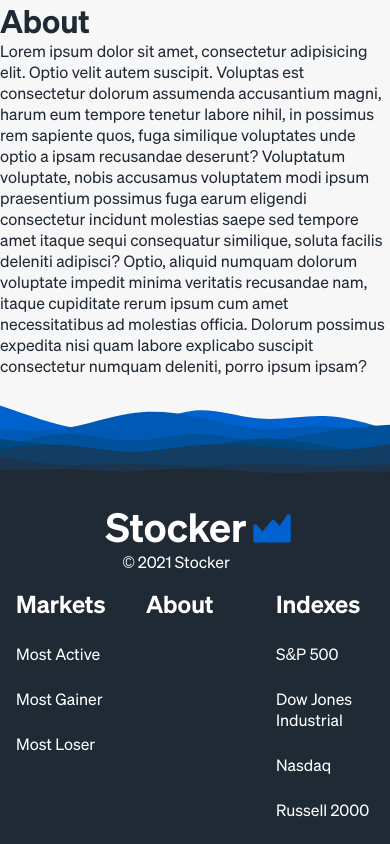
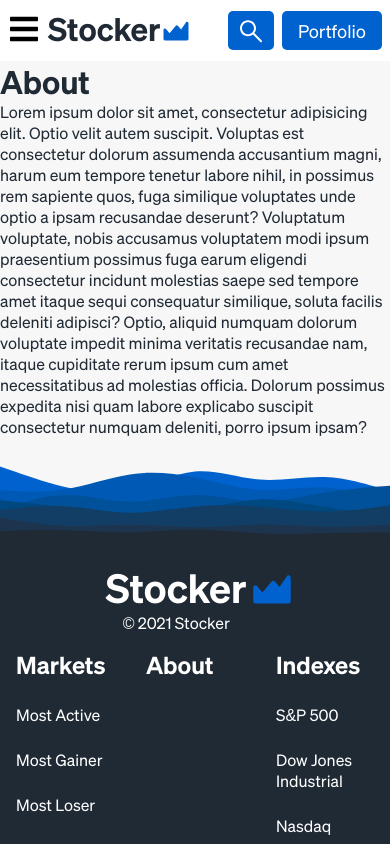
Before and after one commit to TomatoSlasher/Stocker, a Next.js app: page /about in a window 390 px wide. Shown: the top 844 px of the page. Built offline with nearby package versions, Linux system fonts and the light colour scheme.

Commit message:
responsive header

```diff
--- a/src/components/general-components/Header.module.css
+++ b/src/components/general-components/Header.module.css
@@ -4,10 +4,17 @@
   align-items: center;
   padding: 1rem 1rem;
   background-color: white;
+  z-index: 5;
 }
 .logo-container {
   display: flex;
+  cursor: pointer;
 }
+/* .logo {
+  display: flex;
+  justify-content: center;
+  align-items: center;
+} */
 .logo-container path {
   fill: #0062cf;
 }
@@ -58,7 +65,6 @@
 }
 .header-menu-markets {
   font-weight: bold;
-  /* text-align: center; */
   padding: 1rem 0.3rem;
   border-bottom: 1px solid rgb(201, 201, 201);
   cursor: pointer;
@@ -67,9 +73,7 @@
   background-color: rgb(230, 230, 230);
   border-radius: 5px;
 }
-.logo {
-  cursor: pointer;
-}
+
 .search-button {
   border-top-left-radius: 0px;
   border-bottom-left-radius: 0px;
@@ -126,3 +130,94 @@
   width: 10rem;
   position: absolute;
 }
+@keyframes show {
+  0% {
+    opacity: 0;
+    transform: translateY(-2rem);
+  }
+  100% {
+    opacity: 1;
+    transform: translateY(0rem);
+  }
+}
+@media only screen and (max-width: 1210px) {
+  .header-search-input {
+    width: 20rem;
+  }
+}
+@media only screen and (max-width: 1050px) {
+  .header-search-input {
+    width: 25vw;
+  }
+}
+@media only screen and (max-width: 970px) {
+  .header-search-input {
+    width: 22vw;
+  }
+  .portfolio-btn {
+    margin-left: 0.5rem;
+  }
+}
+@media only screen and (max-width: 925px) {
+  .header-search {
+    position: absolute;
+    background-color: white;
+    top: 3.8rem;
+    left: 0;
+    width: 100%;
+    z-index: 10;
+    animation: show 0.5s ease-in-out forwards;
+  }
+  .header-search-input {
+    width: 100%;
+    border-radius: 0px;
+  }
+  .search-button {
+    border-radius: 5px;
+    padding: 0.25rem 0.75rem;
+  }
+  .portfolio-btn {
+    padding: 0.57rem 1.5rem;
+  }
+
+  .search-portfolio-header,
+  .hamburger-btn-container {
+    width: 11rem;
+  }
+}
+@media only screen and (max-width: 700px) {
+  .header-container {
+    padding: 0.5rem 0.5rem;
+  }
+  .portfolio-btn {
+    padding: 0.5rem 1rem;
+  }
+  .search-button {
+    border-radius: 5px;
+    padding: 0rem 0.7rem;
+    padding-top: 0.1rem;
+  }
+
+  .search-portfolio-header,
+  .hamburger-btn-container {
+    width: 9.5rem;
+  }
+}
+@media only screen and (max-width: 600px) {
+  .logo-container {
+    margin-left: 1rem;
+  }
+  .left-head {
+    display: flex;
+    align-items: center;
+  }
+  .search-portfolio-header,
+  .hamburger-btn-container {
+    width: auto;
+  }
+}
+@media only screen and (max-width: 420px) {
+  .logo-container {
+    margin-left: 0.5rem;
+  }
+}
--- a/src/components/general-components/Header.tsx
+++ b/src/components/general-components/Header.tsx
@@ -4,6 +4,7 @@ import classes from "./Header.module.css";
 import HeaderSearch from "./header-components/HeaderSearch";
 import IndexesQuote from "./IndexsQuote";
 import { useRouter } from "next/router";
+import { useMediaQuery } from "react-responsive";
 
 const Header: React.FC = () => {
   let items = localStorage.getItem("cashBalance");
@@ -15,7 +16,13 @@ const Header: React.FC = () => {
   const [IndexDropDown, setindexDropDown] = useState(false);
   const [showIndex, setShowIndex] = useState(true);
   const router = useRouter();
-  console.log(router);
+  const isTablet = useMediaQuery({ minWidth: 601, maxWidth: 925 });
+  const [activeSearch, setActiveSearch] = useState(false);
+  const isMobile = useMediaQuery({ query: "(max-width: 600px)" });
+  console.log(isMobile, isTablet);
+  useEffect(() => {
+    setActiveSearch(false);
+  }, [router]);
   useEffect(() => {
     if (router.pathname === "/most-gainers") {
       setShowIndex(false);
@@ -33,6 +40,7 @@ const Header: React.FC = () => {
   return (
     <Fragment>
       <header>
+        {!isTablet && !isMobile && (
           <div className={classes["header-container"]}>
             <div className={classes["logo-markets-container"]}>
               <div className="header-logo">
@@ -110,7 +118,9 @@ const Header: React.FC = () => {
                   <div className={classes["drop-wrapper"]}>
                     <div className={classes["menu-dropdown"]}>
                       <Link href="/SP500">
-                      <p className={classes["header-menu-markets"]}>S&P 500</p>
+                        <p className={classes["header-menu-markets"]}>
+                          S&P 500
+                        </p>
                       </Link>
 
                       <Link href="/DOW">
@@ -135,11 +145,147 @@ const Header: React.FC = () => {
               <HeaderSearch />
               <div className="header-portfolio">
                 <Link href="/portfolio">
-                <button className={classes["portfolio-btn"]}>Portfolio</button>
+                  <button className={classes["portfolio-btn"]}>
+                    Portfolio
+                  </button>
                 </Link>
               </div>
             </div>
           </div>
+        )}
+        {isTablet && (
+          <div className={classes["header-container"]}>
+            <div className={classes["hamburger-btn-container"]}>
+              <svg
+                width="32"
+                height="32"
+                aria-hidden="true"
+                focusable="false"
+                data-prefix="fas"
+                data-icon="bars"
+                role="img"
+                xmlns="http://www.w3.org/2000/svg"
+                viewBox="0 0 448 512"
+                className={classes["hamburger-btn"]}
+              >
+                <path
+                  fill="currentColor"
+                  d="M16 132h416c8.837 0 16-7.163 16-16V76c0-8.837-7.163-16-16-16H16C7.163 60 0 67.163 0 76v40c0 8.837 7.163 16 16 16zm0 160h416c8.837 0 16-7.163 16-16v-40c0-8.837-7.163-16-16-16H16c-8.837 0-16 7.163-16 16v40c0 8.837 7.163 16 16 16zm0 160h416c8.837 0 16-7.163 16-16v-40c0-8.837-7.163-16-16-16H16c-8.837 0-16 7.163-16 16v40c0 8.837 7.163 16 16 16z"
+                ></path>
+              </svg>
+            </div>
+
+            <div className={classes["logo-markets-container"]}>
+              <div className="header-logo">
+                <Link href="/">
+                  <div className={classes["logo-container"]}>
+                    <h1 className={classes["logo"]}>Stocker</h1>
+
+                    <svg
+                      width="30"
+                      height="45"
+                      viewBox="0 0 24 24"
+                      data-icon="chart-area"
+                    >
+                      <path d="M2.002 11.748c-.017-.376.1-.76.348-1.044.46-.526 1.2-.522 1.655.02l2.857 3.395 4.99-5.842c.218-.256.516-.4.826-.4.31 0 .61.143.828.4l2.526 2.943 3.765-5.513c.085-.176.203-.328.343-.444.463-.396 1.118-.344 1.53.15.22.267.33.61.33.955v12.268C22 19.39 21.473 20 20.824 20H3.176C2.526 20 2 19.39 2 18.636v-6.818c0-.023 0-.047.002-.07z"></path>
+                    </svg>
+                  </div>
+                </Link>
+              </div>
+            </div>
+            <div className={classes["search-portfolio-header"]}>
+              {activeSearch && <HeaderSearch />}
+              <button
+                onClick={() => setActiveSearch(!activeSearch)}
+                className={classes["search-button"]}
+              >
+                <svg
+                  width="24"
+                  height="24"
+                  viewBox="0 0 24 24"
+                  data-icon="search"
+                >
+                  <path d="M9 3C5.686 3 3 5.686 3 9c0 3.313 2.686 6 6 6s6-2.687 6-6c0-3.314-2.686-6-6-6m13.713 19.713c-.387.388-1.016.388-1.404 0l-7.404-7.404C12.55 16.364 10.85 17 9 17c-4.418 0-8-3.582-8-8 0-4.42 3.582-8 8-8s8 3.58 8 8c0 1.85-.634 3.55-1.69 4.905l7.403 7.404c.39.386.39 1.015 0 1.403"></path>
+                </svg>
+              </button>
+              <div className="header-portfolio">
+                <Link href="/portfolio">
+                  <button className={classes["portfolio-btn"]}>
+                    Portfolio
+                  </button>
+                </Link>
+              </div>
+            </div>
+          </div>
+        )}
+        {isMobile && (
+          <div className={classes["header-container"]}>
+            <div className={classes["left-head"]}>
+              <div className={classes["hamburger-btn-container"]}>
+                <svg
+                  width="32"
+                  height="32"
+                  aria-hidden="true"
+                  focusable="false"
+                  data-prefix="fas"
+                  data-icon="bars"
+                  role="img"
+                  xmlns="http://www.w3.org/2000/svg"
+                  viewBox="0 0 448 512"
+                  className={classes["hamburger-btn"]}
+                >
+                  <path
+                    fill="currentColor"
+                    d="M16 132h416c8.837 0 16-7.163 16-16V76c0-8.837-7.163-16-16-16H16C7.163 60 0 67.163 0 76v40c0 8.837 7.163 16 16 16zm0 160h416c8.837 0 16-7.163 16-16v-40c0-8.837-7.163-16-16-16H16c-8.837 0-16 7.163-16 16v40c0 8.837 7.163 16 16 16zm0 160h416c8.837 0 16-7.163 16-16v-40c0-8.837-7.163-16-16-16H16c-8.837 0-16 7.163-16 16v40c0 8.837 7.163 16 16 16z"
+                  ></path>
+                </svg>
+              </div>
+
+              <div className={classes["logo-markets-container"]}>
+                <div className="header-logo">
+                  <Link href="/">
+                    <div className={classes["logo-container"]}>
+                      <h1 className={classes["logo"]}>Stocker</h1>
+
+                      <svg
+                        width="30"
+                        height="45"
+                        viewBox="0 0 24 24"
+                        data-icon="chart-area"
+                      >
+                        <path d="M2.002 11.748c-.017-.376.1-.76.348-1.044.46-.526 1.2-.522 1.655.02l2.857 3.395 4.99-5.842c.218-.256.516-.4.826-.4.31 0 .61.143.828.4l2.526 2.943 3.765-5.513c.085-.176.203-.328.343-.444.463-.396 1.118-.344 1.53.15.22.267.33.61.33.955v12.268C22 19.39 21.473 20 20.824 20H3.176C2.526 20 2 19.39 2 18.636v-6.818c0-.023 0-.047.002-.07z"></path>
+                      </svg>
+                    </div>
+                  </Link>
+                </div>
+              </div>
+            </div>
+
+            <div className={classes["search-portfolio-header"]}>
+              {activeSearch && <HeaderSearch />}
+              <button
+                onClick={() => setActiveSearch(!activeSearch)}
+                className={classes["search-button"]}
+              >
+                <svg
+                  width="24"
+                  height="24"
+                  viewBox="0 0 24 24"
+                  data-icon="search"
+                >
+                  <path d="M9 3C5.686 3 3 5.686 3 9c0 3.313 2.686 6 6 6s6-2.687 6-6c0-3.314-2.686-6-6-6m13.713 19.713c-.387.388-1.016.388-1.404 0l-7.404-7.404C12.55 16.364 10.85 17 9 17c-4.418 0-8-3.582-8-8 0-4.42 3.582-8 8-8s8 3.58 8 8c0 1.85-.634 3.55-1.69 4.905l7.403 7.404c.39.386.39 1.015 0 1.403"></path>
+                </svg>
+              </button>
+              <div className="header-portfolio">
+                <Link href="/portfolio">
+                  <button className={classes["portfolio-btn"]}>
+                    Portfolio
+                  </button>
+                </Link>
+              </div>
+            </div>
+          </div>
+        )}
       </header>
       {/* {showIndex ? <IndexesQuote /> : ""} */}
     </Fragment>
--- a/src/components/general-components/header-components/HeaderSearch.module.css
+++ b/src/components/general-components/header-components/HeaderSearch.module.css
@@ -30,3 +30,8 @@
 .exchange-container:last-child {
   color: black;
 }
+@media only screen and (max-width: 925px) {
+  .search-btn {
+    display: none;
+  }
+}
--- a/src/components/general-components/header-components/HeaderSearch.tsx
+++ b/src/components/general-components/header-components/HeaderSearch.tsx
@@ -10,6 +10,7 @@ const HeaderSearch = () => {
   const [tickerData, setTickerData]: any = useState([]);
   const tickerChangeRef = useRef<HTMLInputElement>(null);
   const queryLi: any = useRef([]);
+
   let timer: any;
   const tickerChangeHandler = () => {
     clearTimeout(timer);
@@ -40,7 +41,9 @@ const HeaderSearch = () => {
         className={classes["header-search-input"]}
         ref={tickerChangeRef}
       />
-      <button className={classes["search-button"]}>
+      <button
+        className={`${classes2["search-btn"]} ${classes["search-button"]}`}
+      >
         <svg width="24" height="24" viewBox="0 0 24 24" data-icon="search">
           <path d="M9 3C5.686 3 3 5.686 3 9c0 3.313 2.686 6 6 6s6-2.687 6-6c0-3.314-2.686-6-6-6m13.713 19.713c-.387.388-1.016.388-1.404 0l-7.404-7.404C12.55 16.364 10.85 17 9 17c-4.418 0-8-3.582-8-8 0-4.42 3.582-8 8-8s8 3.58 8 8c0 1.85-.634 3.55-1.69 4.905l7.403 7.404c.39.386.39 1.015 0 1.403"></path>
         </svg>
--- a/src/pages/_app.tsx
+++ b/src/pages/_app.tsx
@@ -12,7 +12,7 @@ const Header = dynamic(
 function MyApp({ Component, pageProps }: AppProps) {
   return (
     <Fragment>
-      {/* <Header /> */}
+      <Header />
 
       <Component {...pageProps} />
       <Footer />
```
Lines whose indentation alone changed are shown as unchanged.
